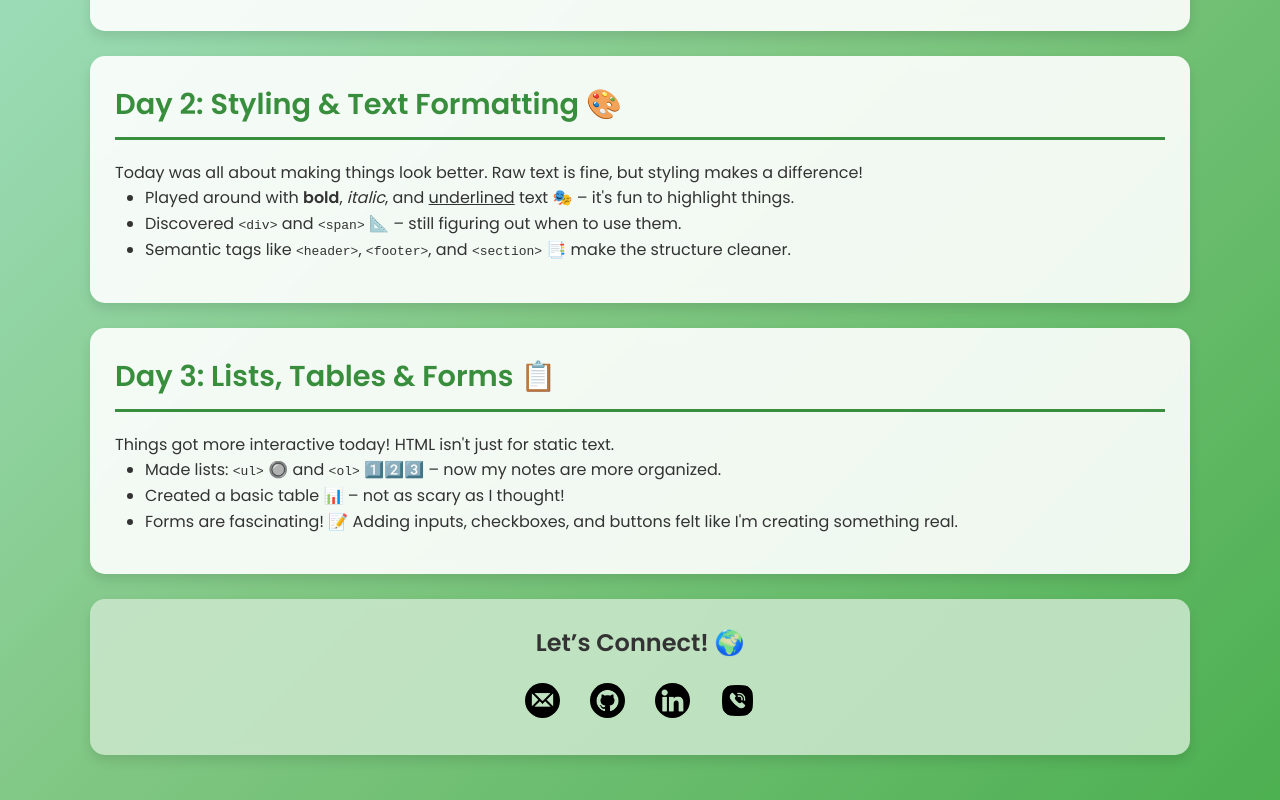
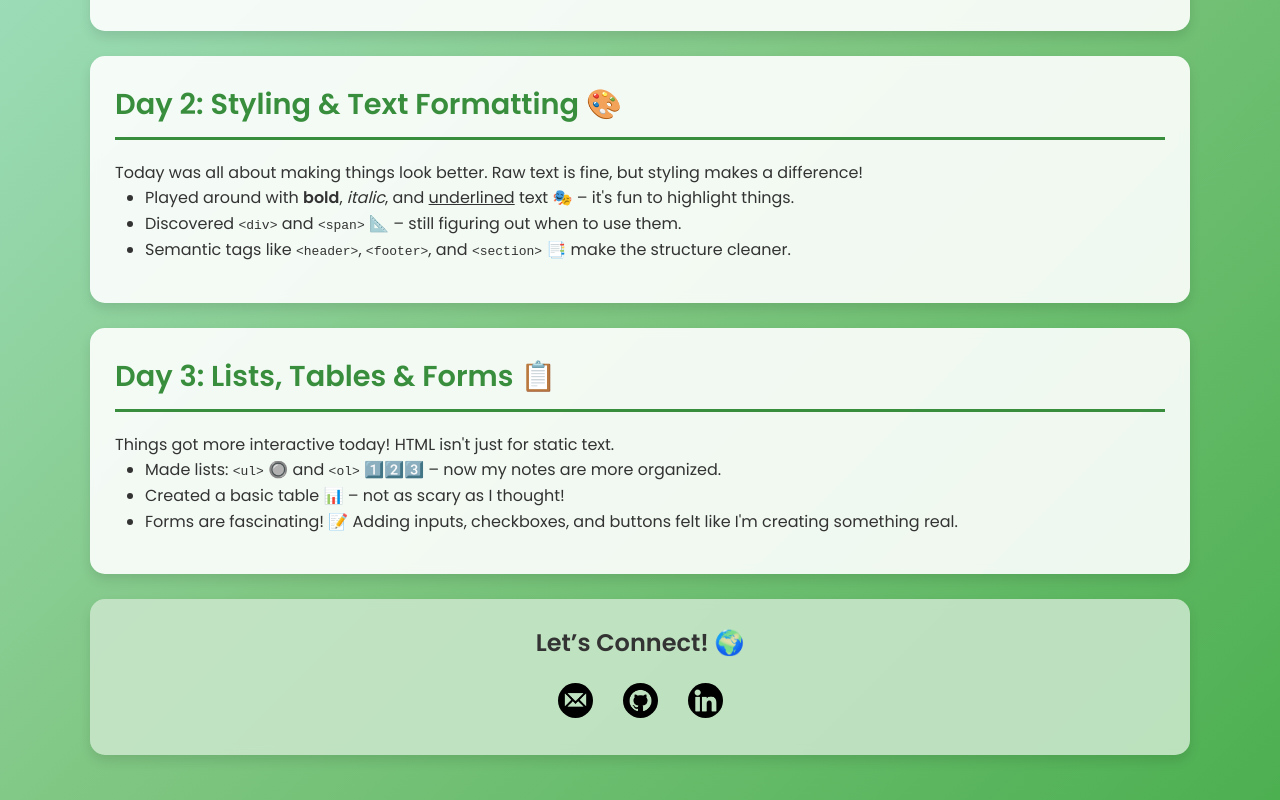
Before and after one commit to ammar-1109/fablab1, a plain HTML site: page index.html in a window 1280 px wide. Shown: the part 388-1188 px from the top of the page. Drawn offline with Linux system fonts and the light colour scheme.

Commit message:
Update index.html

```diff
--- a/index.html
+++ b/index.html
@@ -50,7 +50,6 @@
                     <a href="mailto:mammar1109@gmail.com"><img src="./apple.png" alt="Email"></a>
                     <a href="https://github.com/ammar-1109" target="_blank"><img src="./github.png" alt="GitHub"></a>
                     <a href="https://www.linkedin.com/in/mohammad-ammar-8a22b8311/" target="_blank"><img src="./linkedin.png" alt="LinkedIn"></a>
-                    <a href="tel:9881848251"><img src="./phone-call.png" alt="Phone"></a>
                 </div>
             </footer>
         </div>
```
